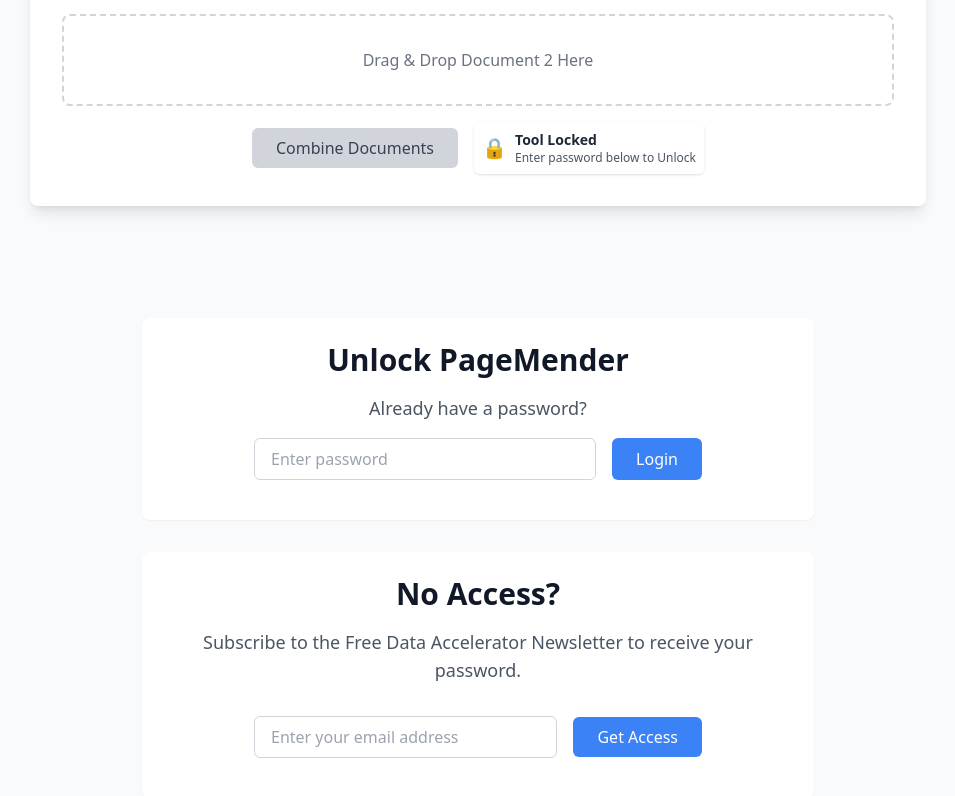
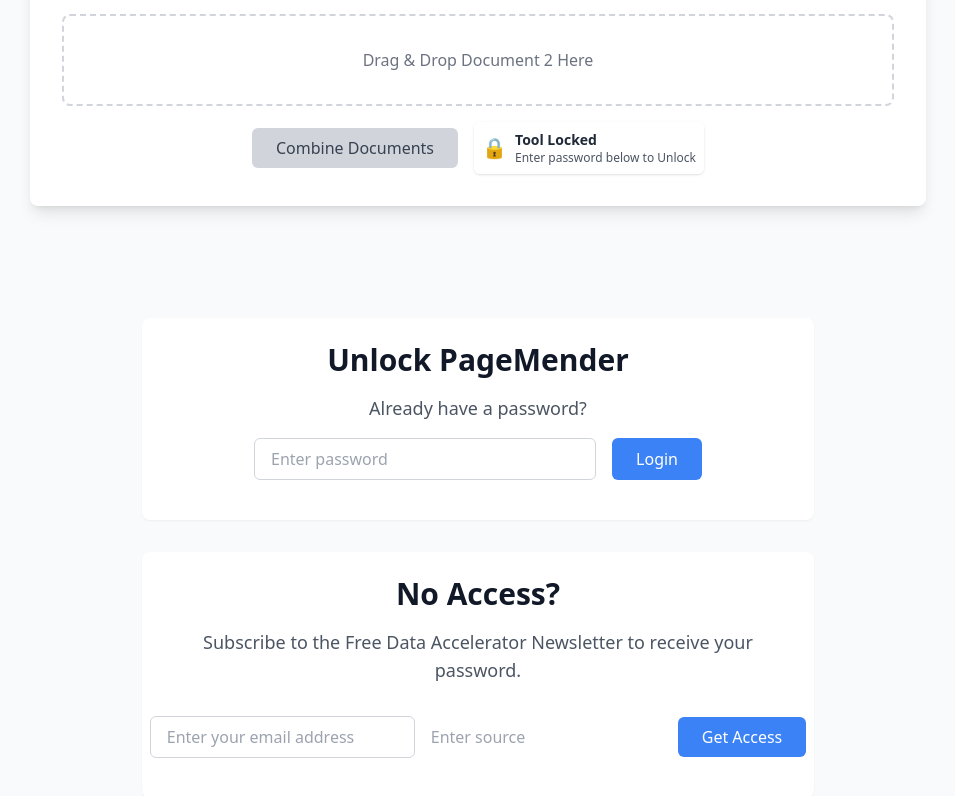
Before and after one commit to excelshortcut/pagemender, a Vue app: page / in a window 1280 px wide. Shown: the part 699-1495 px from the top of the page, without its empty margins (162-1117 px from the left). Built offline with nearby package versions, Linux system fonts and the light colour scheme.

Commit message:
Added PageMender Source to Mail Form Visible

```diff
--- a/src/App.vue
+++ b/src/App.vue
@@ -107,7 +107,7 @@
                 required
               />
 
-              <input type="hidden" name="MMERGE7" value="PageMender" />
+              <input type="text" name="MMERGE7" placeholder="Enter source" />
 
               <input
                 type="submit"
```
